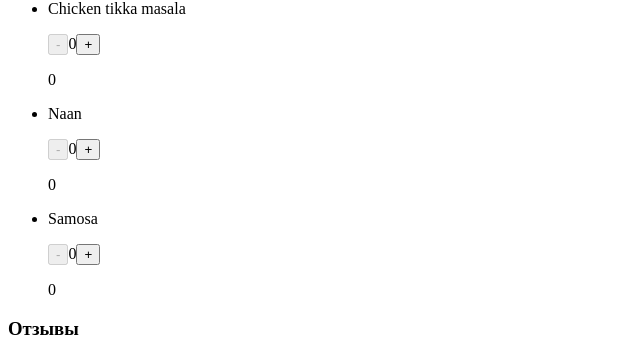
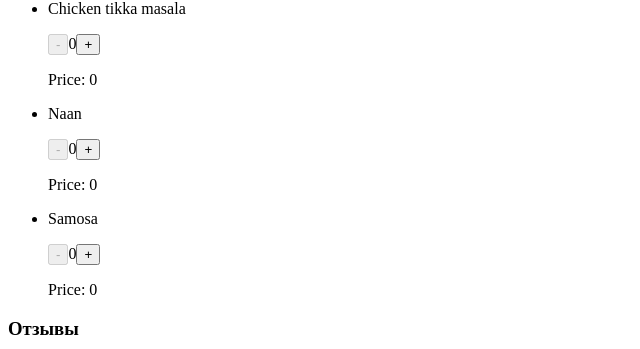
Before and after one commit to olgalatkina/restaurants, a React (Vite) app: page / in a window 1280 px wide. Shown: the part 297-646 px from the top of the page, without its empty margins (0-640 px from the left). Built offline with nearby package versions, Linux system fonts and the light colour scheme.

Commit message:
feat: add useCount

```diff
--- /dev/null
+++ b/constants/index.js
@@ -0,0 +1,6 @@
+export const CounterSettings = {
+  MIN: 0,
+  MAX: 6,
+  STEP: 1,
+  INITIAL_VALUE: 0
+}
--- a/src/components/counter/component.jsx
+++ b/src/components/counter/component.jsx
@@ -1,16 +1,20 @@
-export const Counter = ({ value, min = 0, max = 5, onChange }) => {
+import { CounterSettings } from "../../../constants"
+
+export const Counter = ({ value, increment, decrement }) => {
   return (
     <div>
       <button
-        onClick={() => onChange(value - 1)}
-        disabled={value === min}
+        onClick={decrement}
+        disabled={value === CounterSettings.MIN}
+        aria-label='decrement'
       >
         -
       </button>
       {value}
       <button
-        onClick={() => onChange(value + 1)}
-        disabled={value === max}
+        onClick={increment}
+        disabled={value === CounterSettings.MAX}
+        aria-label='increment'
       >
         +
       </button>
--- a/src/components/dish/component.jsx
+++ b/src/components/dish/component.jsx
@@ -1,16 +1,18 @@
-/* eslint-disable react/jsx-key */
-import { useState } from 'react'
 import { Counter } from '../counter/component'
+import { useCount } from '../../hooks/use-count';
 
-const initialValue = 0;
 export const Dish = ({ name, price }) => {
-  const [ count, setCount ] = useState(initialValue)
+  const { count, increment, decrement } = useCount()
 
   return (
     <div>
       <p>{name}</p>
-      <Counter value={count} onChange={setCount} />
-      <p>{count * price}</p>
+      <Counter
+        value={count}
+        increment={increment}
+        decrement={decrement}
+      />
+      <p>Price: {count * price}</p>
     </div>
   )
 }
--- /dev/null
+++ b/src/hooks/use-count.js
@@ -0,0 +1,27 @@
+import {
+  useState,
+  useCallback
+} from 'react'
+
+import { CounterSettings } from '../../constants'
+
+export const useCount = ({
+  min = CounterSettings.MIN,
+  max = CounterSettings.MAX,
+  step = CounterSettings.STEP,
+  initialValue = CounterSettings.INITIAL_VALUE,
+} = {}) => {
+  const [ count, setCount ] = useState(initialValue)
+
+  const increment = useCallback(() => {
+    setCount(prevCount =>
+      prevCount === max ? prevCount : prevCount + step)
+  }, [max, step])
+
+  const decrement = useCallback(() => {
+    setCount(prevCount =>
+      prevCount === min ? prevCount : prevCount - step)
+  }, [min, step])
+
+  return { count, increment, decrement }
+}
```
